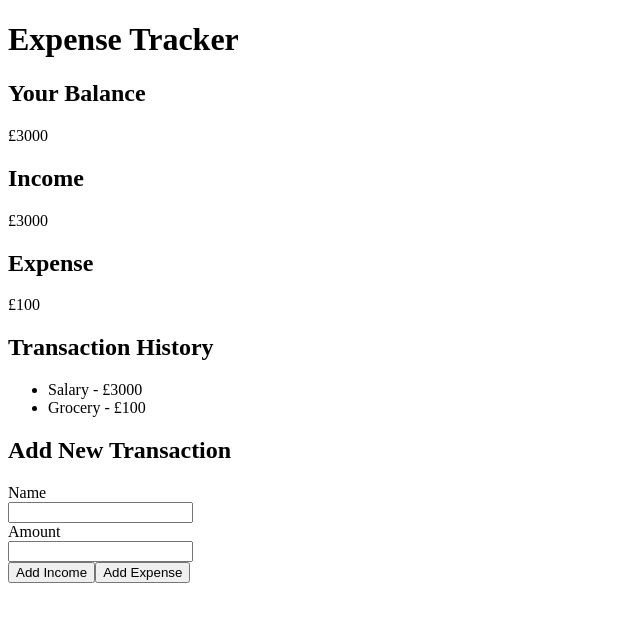
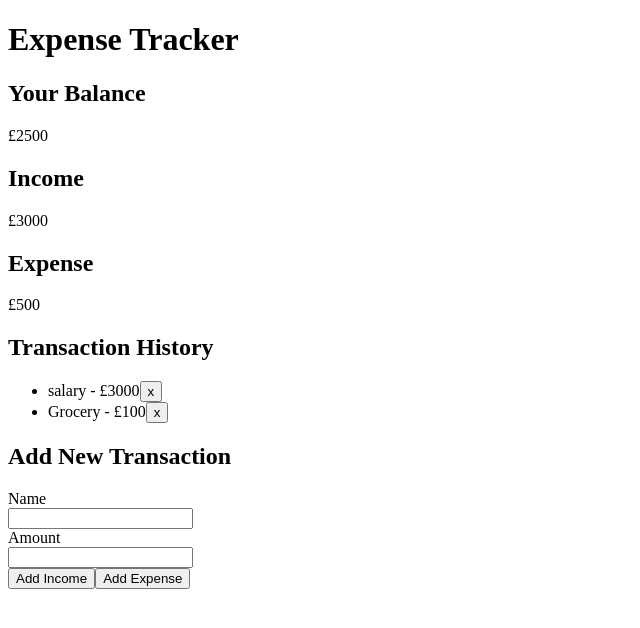
Before and after one commit to S-Solomon/Expense-Tracker, a React (Create React App) app: page / in a window 1280 px wide. Shown: the top 628 px of the page, without its empty margins (0-640 px from the left). Built offline with nearby package versions, Linux system fonts and the light colour scheme.

Commit message:
passing props to comcomponents- mock data

```diff
--- a/package.json
+++ b/package.json
@@ -6,6 +6,7 @@
     "@testing-library/jest-dom": "^5.14.1",
     "@testing-library/react": "^11.2.7",
     "@testing-library/user-event": "^12.8.3",
+    "nanoid": "^3.1.30",
     "react": "^17.0.2",
     "react-dom": "^17.0.2",
     "react-scripts": "4.0.3",
--- a/src/components/Expense.js
+++ b/src/components/Expense.js
@@ -1,18 +1,18 @@
-const Expense = () => {
+const Expense = ({ income, expense }) => {
     return (
         <div>
             <div>
                 <h2>Your Balance</h2>
-                <div>£3000</div>
+                <div>£{income - expense}</div>
             </div>
             <div>
                 <div>
                     <h2>Income</h2>
-                    <div>£3000</div>
+                    <div>£{income}</div>
                 </div>
                 <div>
                     <h2>Expense</h2>
-                    <div>£100</div>
+                    <div>£{expense}</div>
                 </div>
             </div>
         </div>
--- a/src/components/ExpenseTracker.js
+++ b/src/components/ExpenseTracker.js
@@ -1,14 +1,19 @@
+import { nanoid } from "nanoid";
 import Expense from "./Expense"
 import TransactionForm from "./TransactionForm"
 import TransactionHistory from "./TransactionHistory"
 
+const transactionData = [
+    { id: nanoid(),  name: 'salary', amount:3000 , type: 'income' },
+    { id: nanoid(),  name: 'Grocery', amount:100 , type: 'Expense' },
+];
 
 const ExpenseTracker = () => {
     return (
         <div>
             <h1>Expense Tracker</h1>
-            <Expense />
-            <TransactionHistory />
+            <Expense income={3000} expense={500}/>
+            <TransactionHistory transactions={transactionData}/>
             <TransactionForm />
         </div>
     )
--- a/src/components/TransactionHistory.js
+++ b/src/components/TransactionHistory.js
@@ -1,11 +1,16 @@
 
-const TransactionHistory = () => {
+const TransactionHistory = ({ transactions }) => {
     return (
         <div>
             <h2>Transaction History</h2>
             <ul>
-                <li>Salary - £3000</li>
-                <li>Grocery - £100</li>
+            {
+                transactions.map((data) => (
+                    <li key={data.id}>{data.name} - £{data.amount}
+                        <button>x</button>
+                    </li>
+                ))
+            }
             </ul>
         </div>
     )
```
Also changed, not shown: 1 other file (tests, documents, lock files or other folders).
